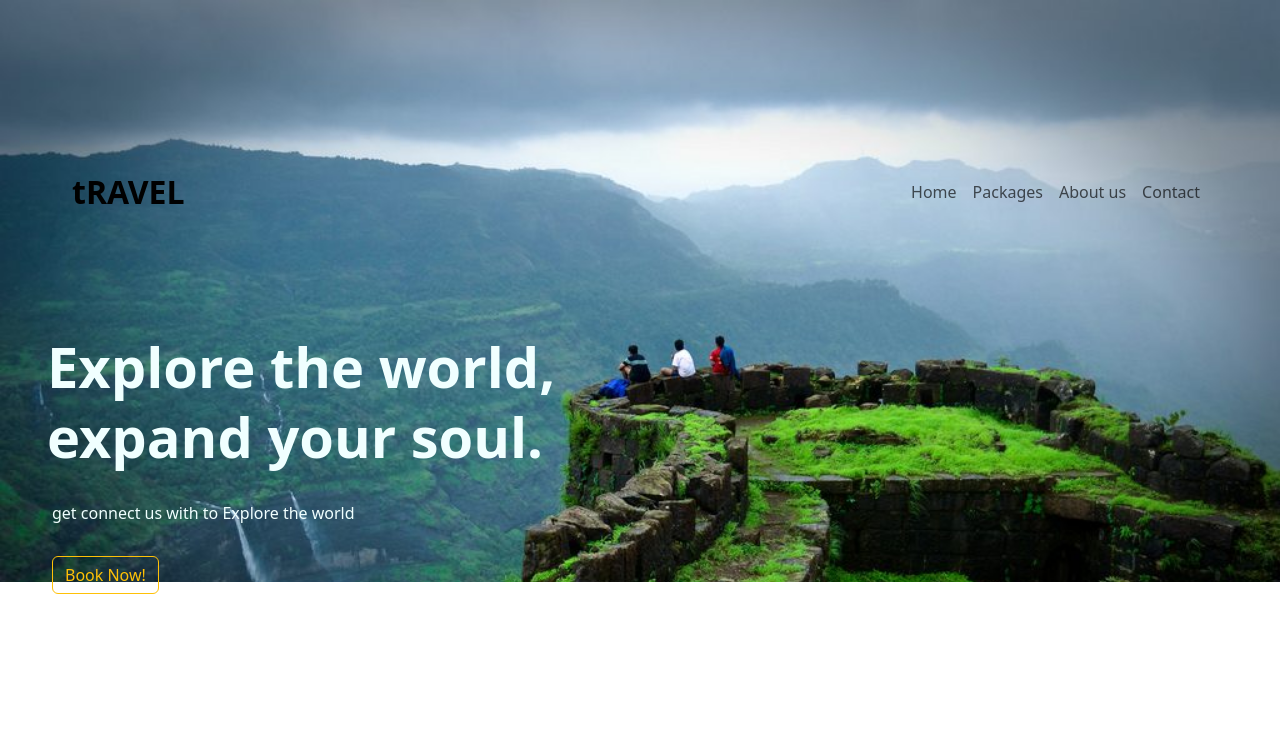
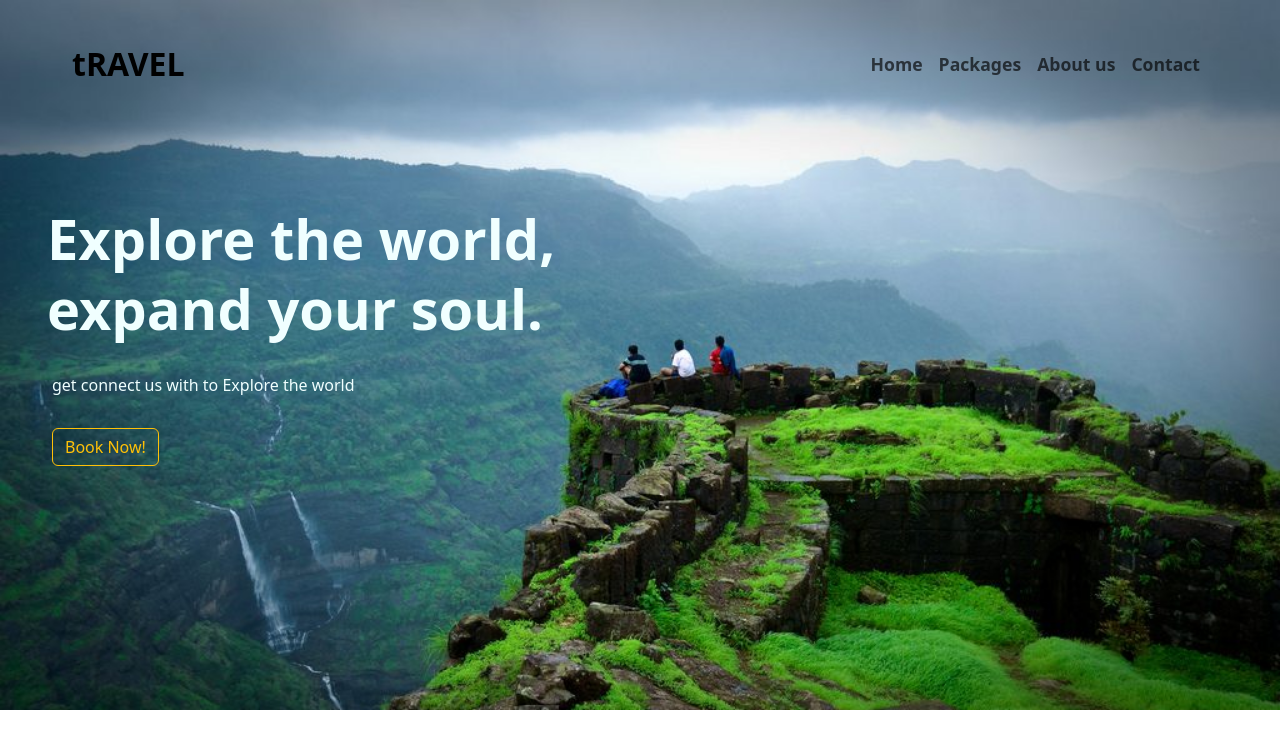
Before and after one commit to Prathameshzad/Travel-Website, a plain HTML site: page index.html in a window 1280 px wide. Drawn offline with nearby package versions, Linux system fonts and the light colour scheme.

Commit message:
Update style.css

```diff
--- a/style.css
+++ b/style.css
@@ -5,7 +5,7 @@ body{
 #title{
   background-image: url(image1.jpg);
   background-size: cover;
-    height: 582px;
+  height: 710px;
 }
 
 .big-heading{
@@ -22,14 +22,16 @@ body{
   margin-left: 40px;
   margin-top: 30px;
 }
-.container-fluid{
+/* .container-fluid{
   padding:10% 5% 15% 50%;
 
-}
+} */
 
 .btn-title{
   margin-top: 15px;
   margin-left: 40px;
 }
-
-/* pakages */
+.nav-item{
+  font-size: 1.1em;
+  font-weight: 600;
+}
```
Lines whose indentation alone changed are shown as unchanged.
